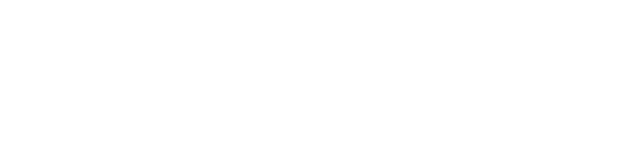
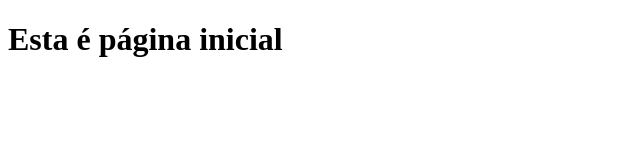
Before and after one commit to gilrsantana/Digital_Innovation, a plain HTML site: page index.html in a window 1280 px wide. Shown: the whole page, without its empty margins (0-640 px from the left). Drawn offline with Linux system fonts and the light colour scheme.

Commit message:
Criação da estrutura inicial html

```diff
--- a/index.html
+++ b/index.html
@@ -6,6 +6,6 @@
     <title>Curso Git e GitHub</title>
 </head>
 <body>
-
+    <h1>Esta é página inicial</h1>
 </body>
 </html>
```
